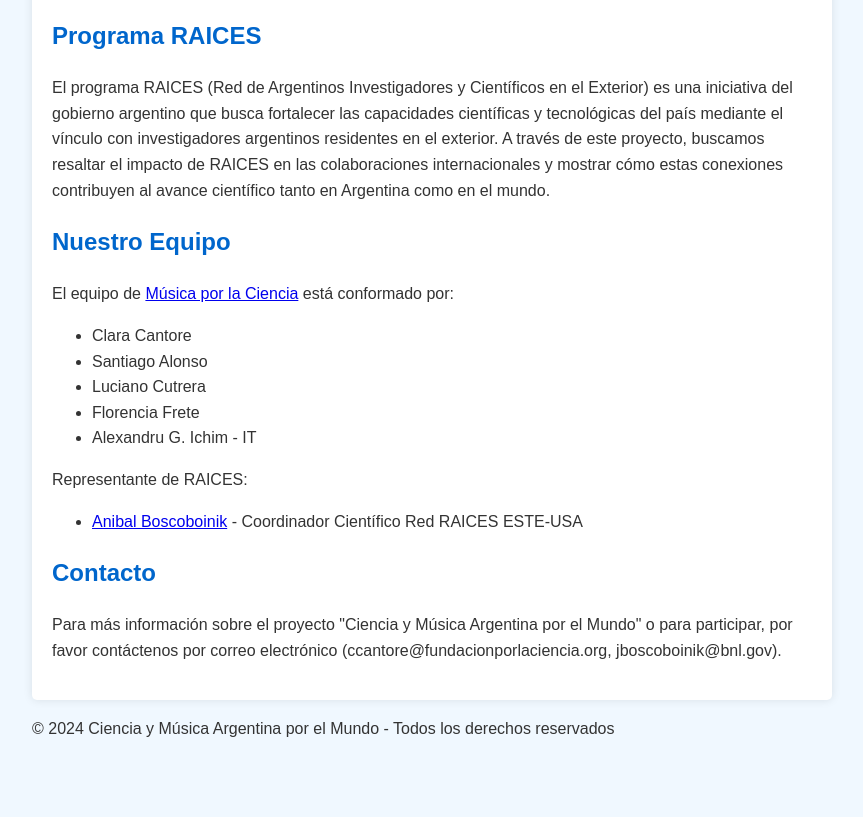
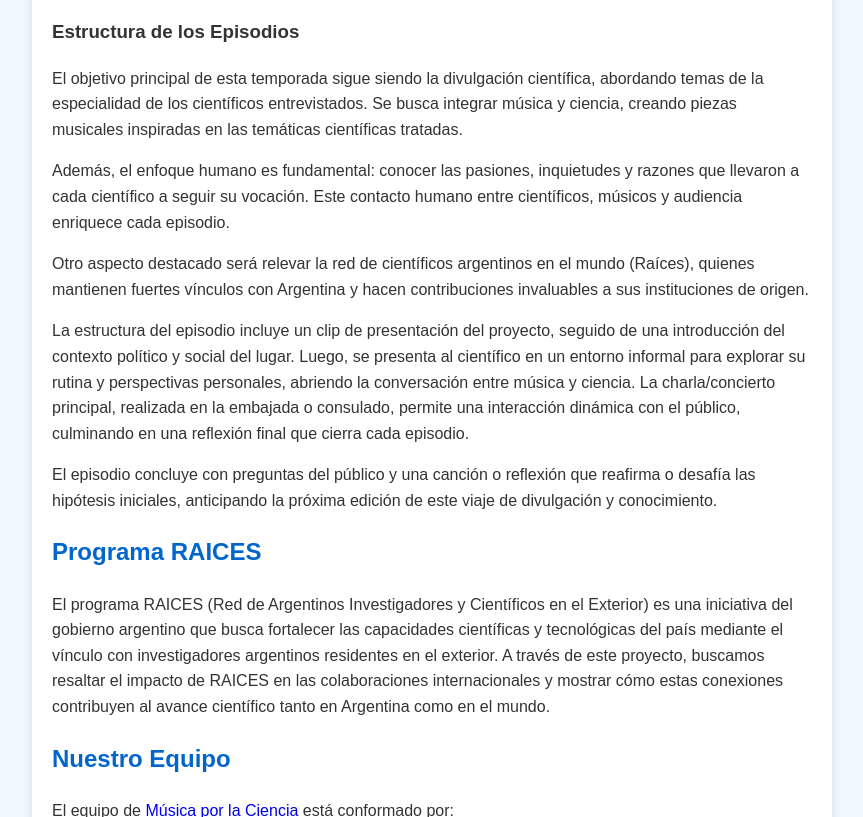
Before and after one commit to anibalbosco/musicayciencia, a plain HTML site: page index.html in a window 1280 px wide. Shown: the part 3241-4058 px from the top of the page, without its empty margins (208-1071 px from the left). Before the commit the page ends 4018 px from the top, so only its background shows below. Drawn offline with Linux system fonts and the light colour scheme.

Commit message:
Update index.html

```diff
--- a/index.html
+++ b/index.html
@@ -138,7 +138,17 @@
             </div>
         </section>
 
-
+              <!-- Dropdown Section for Episode Structure -->
+        <div class="dropdown">
+            <h3 onclick="toggleDropdown()">Estructura de los Episodios</h3>
+            <div class="dropdown-content" id="dropdownContent">
+                <p>El objetivo principal de esta temporada sigue siendo la divulgación científica, abordando temas de la especialidad de los científicos entrevistados. Se busca integrar música y ciencia, creando piezas musicales inspiradas en las temáticas científicas tratadas.</p>
+                <p>Además, el enfoque humano es fundamental: conocer las pasiones, inquietudes y razones que llevaron a cada científico a seguir su vocación. Este contacto humano entre científicos, músicos y audiencia enriquece cada episodio.</p>
+                <p>Otro aspecto destacado será relevar la red de científicos argentinos en el mundo (Raíces), quienes mantienen fuertes vínculos con Argentina y hacen contribuciones invaluables a sus instituciones de origen.</p>
+                <p>La estructura del episodio incluye un clip de presentación del proyecto, seguido de una introducción del contexto político y social del lugar. Luego, se presenta al científico en un entorno informal para explorar su rutina y perspectivas personales, abriendo la conversación entre música y ciencia. La charla/concierto principal, realizada en la embajada o consulado, permite una interacción dinámica con el público, culminando en una reflexión final que cierra cada episodio.</p>
+                <p>El episodio concluye con preguntas del público y una canción o reflexión que reafirma o desafía las hipótesis iniciales, anticipando la próxima edición de este viaje de divulgación y conocimiento.</p>
+            </div>
+        </div>
 
         <section id="programa-raices">
             <h2>Programa RAICES</h2>
```
